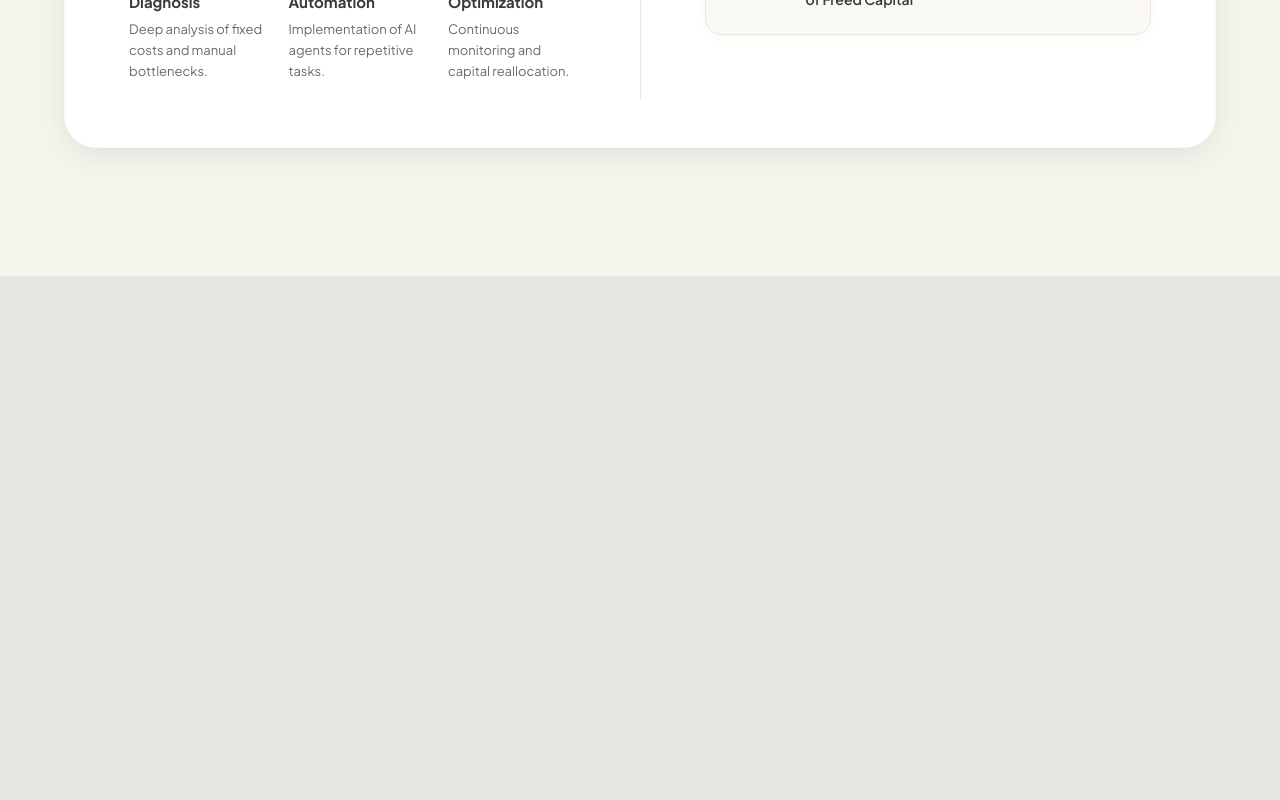
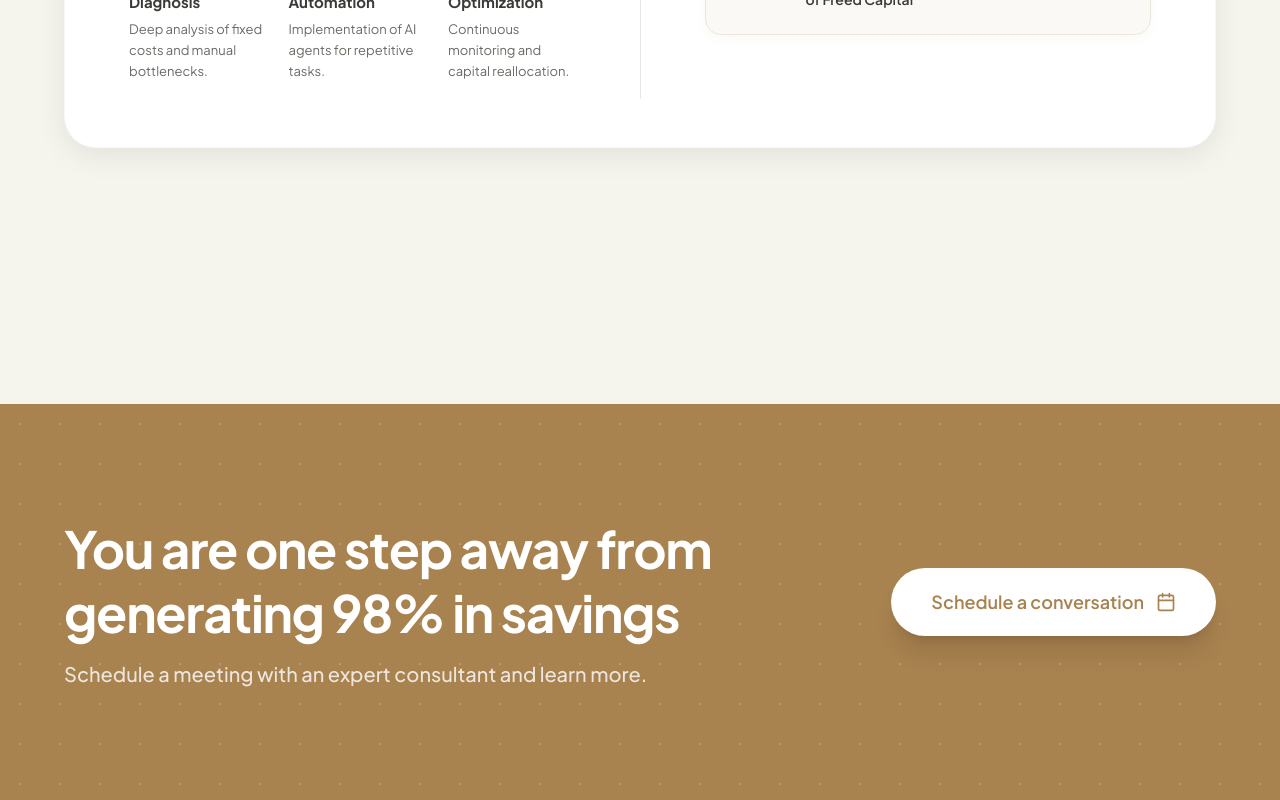
Before and after one commit to 1gabrielmeneses/LP_AI1B, a Next.js app: page / in a window 1280 px wide. Shown: the part 2282-3082 px from the top of the page. Before the commit the page ends 2558 px from the top, so only its background shows below. Built offline with nearby package versions, Linux system fonts and the light colour scheme.

Commit message:
new cta section

```diff
--- a/src/app/page.tsx
+++ b/src/app/page.tsx
@@ -4,6 +4,7 @@ import Link from "next/link";
 import Navbar from "@/components/Navbar";
 import AgenticTransformation from "@/components/AgenticTransformation";
 import FinancialImpact from "@/components/FinancialImpact";
+import FinalCTA from "@/components/FinalCTA";
 import { ArrowRight } from "lucide-react";
 import { useLanguage } from "@/contexts/LanguageContext";
 
@@ -33,6 +34,7 @@ export default function Home() {
 
       <AgenticTransformation />
       <FinancialImpact />
+      <FinalCTA />
     </div>
   );
 }
--- /dev/null
+++ b/src/components/FinalCTA.tsx
@@ -0,0 +1,47 @@
+import Link from "next/link";
+import { Calendar } from "lucide-react";
+import { useLanguage } from "@/contexts/LanguageContext";
+
+export default function FinalCTA() {
+    const { t } = useLanguage();
+
+    return (
+        <div className="w-full bg-[#f5f5ed] pt-24 lg:pt-32">
+            <section className="relative w-full bg-[#a8824f]">
+                {/* Subtle dot pattern background overlay */}
+                <div
+                    className="absolute inset-0 pointer-events-none opacity-20"
+                    style={{
+                        backgroundImage: `radial-gradient(circle, #ffffff 1.5px, transparent 1.5px)`,
+                        backgroundSize: '40px 40px',
+                    }}
+                ></div>
+
+                <div className="relative z-10 w-full max-w-[1400px] mx-auto px-8 py-20 lg:px-16 lg:py-28 flex flex-col lg:flex-row items-center justify-between gap-12 text-white">
+
+                    {/* Content Container */}
+                    <div className="flex flex-col gap-4 w-full lg:w-3/5 text-center lg:text-left">
+                        <h2 className="text-[clamp(2rem,4vw,3.5rem)] font-bold leading-tight tracking-tight">
+                            {t.finalCta.title}
+                        </h2>
+                        <p className="text-lg md:text-xl font-medium text-white/80 max-w-2xl mx-auto lg:mx-0">
+                            {t.finalCta.subtitle}
+                        </p>
+                    </div>
+
+                    {/* Action Button */}
+                    <div className="w-full lg:w-auto flex justify-center lg:justify-end shrink-0">
+                        <Link
+                            href="/book"
+                            className="group bg-white text-[#a8824f] px-8 py-4 sm:px-10 sm:py-5 rounded-full flex items-center gap-3 font-semibold text-lg hover:bg-white/95 hover:scale-105 transition-all duration-300 shadow-xl"
+                        >
+                            <span>{t.finalCta.button}</span>
+                            <Calendar className="w-5 h-5 group-hover:rotate-12 transition-transform duration-300" />
+                        </Link>
+                    </div>
+
+                </div>
+            </section>
+        </div>
+    );
+}
--- a/src/translations/index.ts
+++ b/src/translations/index.ts
@@ -67,6 +67,11 @@ type Translations = {
                 value: string;
                 subtext: string;
             };
+        },
+        finalCta: {
+            title: string;
+            subtitle: string;
+            button: string;
         }
     }
 };
@@ -138,6 +143,11 @@ export const translations: Translations = {
                 value: '+ R$ 59,000/month',
                 subtext: 'of Freed Capital'
             }
+        },
+        finalCta: {
+            title: 'You are one step away from generating 98% in savings',
+            subtitle: 'Schedule a meeting with an expert consultant and learn more.',
+            button: 'Schedule a conversation'
         }
     },
     pt: {
@@ -206,6 +216,11 @@ export const translations: Translations = {
                 value: '+ R$ 59.000/mês',
                 subtext: 'de Capital Liberado'
             }
+        },
+        finalCta: {
+            title: 'Você está a um passo de gerar 98% de economia',
+            subtitle: 'Agende uma reunião com um consultor especialista e descubra como que a sua empresa também pode ter esse nível de retorno com a AI1B.',
+            button: 'Agendar uma conversa'
         }
     },
     es: {
@@ -274,6 +289,11 @@ export const translations: Translations = {
                 value: '+ R$ 59.000/mes',
                 subtext: 'de Capital Liberado'
             }
+        },
+        finalCta: {
+            title: 'Estás a un paso de generar un 98% de ahorro',
+            subtitle: 'Programa una reunión con un consultor experto y obtén más información.',
+            button: 'Programar una conversación'
         }
     }
 };
```
